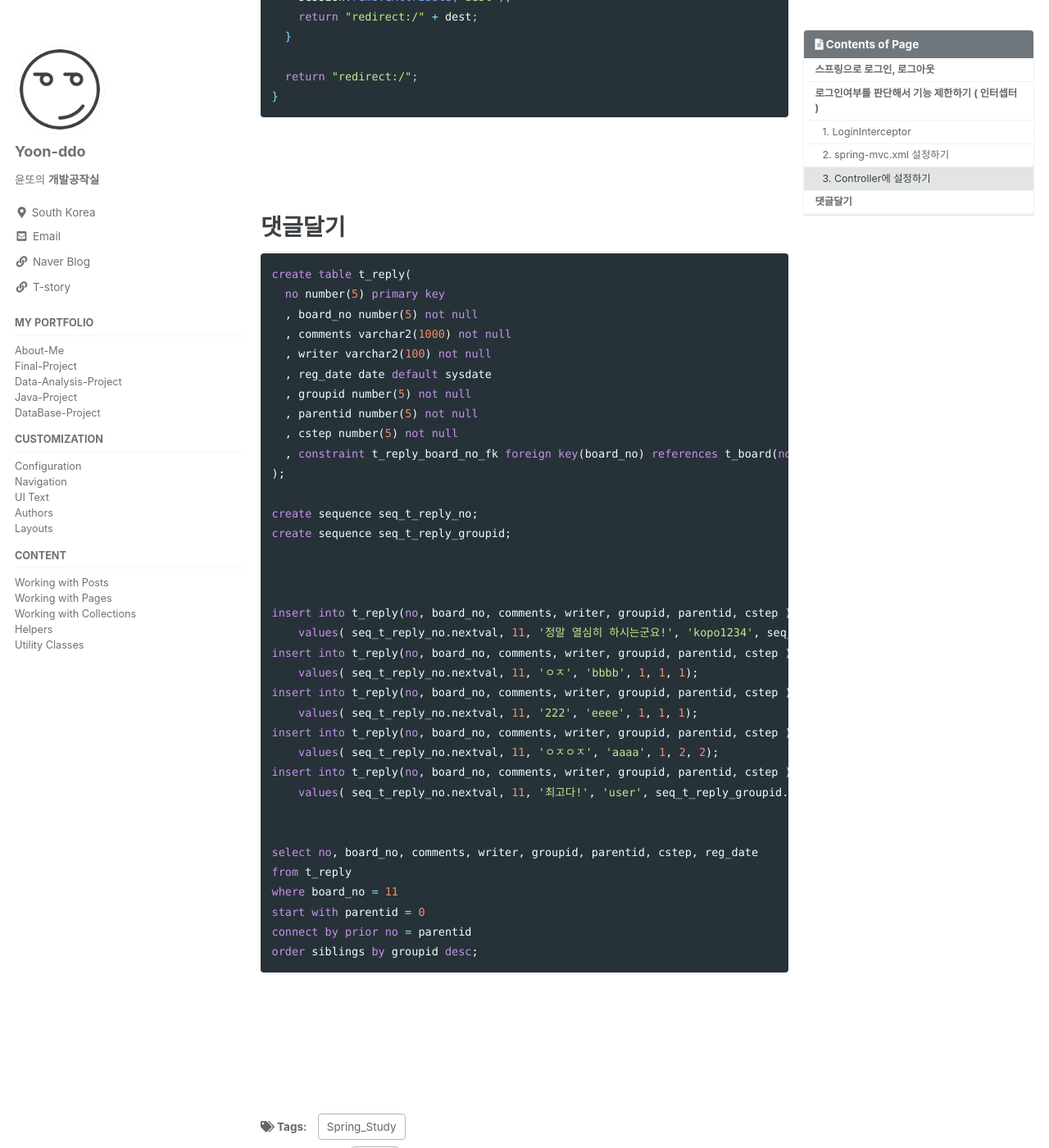
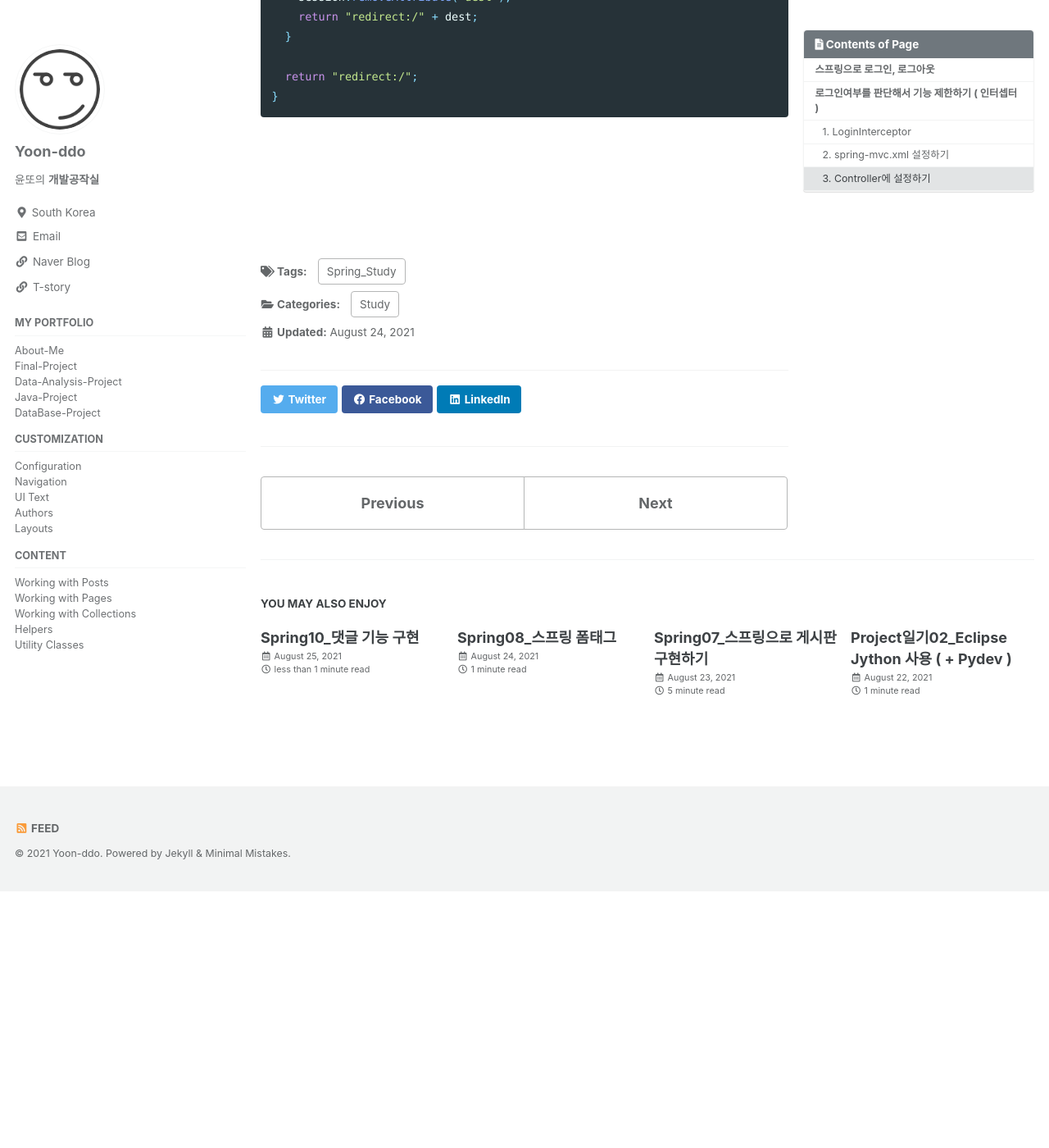
Before and after one commit to Yoon-ddo/Yoon-ddo.github.io, a Jekyll site: the page built from _posts/2021-08-24-Spring09_로그인 로그아웃 구현.md, in a window 1280 px wide and 1400 px high, scrolled down 3297 px. Shown: the whole window at 82% size. Built offline with Jekyll 4.4.1, drawn with Linux system fonts in a browser that asks for light colours; cached includes are drawn as plain includes; after the commit the page ends 4384 px from its top, so only the background shows below that; some of the changed text lies outside the part shown.

Commit message:
Update and rename 2021-08-24-Spring09_스프링으로 구현하는 로그인.md to 2021-08-24-Spring09_로그인 로그아웃 구현.md

````diff
--- a/_posts/2021-08-24-Spring09_스프링으로 구현하는 로그인.md
+++ b/_posts/2021-08-24-Spring09_로그인 로그아웃 구현.md
@@ -1,5 +1,5 @@
 ---
-title: Spring09_스프링으로 구현하는 로그인, 로그아웃
+title: Spring09_로그인, 로그아웃 구현
 toc: true
 toc_sticky: true
 toc_label: "Contents of Page"
@@ -134,47 +134,5 @@ public String login(MemberVO member, Model model, HttpSession session) {
 }
 ```
 
-<br><br><br>
-
-# 댓글달기
-
-```sql
-create table t_reply(
-  no number(5) primary key
-  , board_no number(5) not null
-  , comments varchar2(1000) not null
-  , writer varchar2(100) not null
-  , reg_date date default sysdate
-  , groupid number(5) not null
-  , parentid number(5) not null
-  , cstep number(5) not null
-  , constraint t_reply_board_no_fk foreign key(board_no) references t_board(no)
-);
-
-create sequence seq_t_reply_no;
-create sequence seq_t_reply_groupid;
-
-
-
-insert into t_reply(no, board_no, comments, writer, groupid, parentid, cstep )
-    values( seq_t_reply_no.nextval, 11, '정말 열심히 하시는군요!', 'kopo1234', seq_t_reply_groupid.nextval, 0, 0);
-insert into t_reply(no, board_no, comments, writer, groupid, parentid, cstep )
-    values( seq_t_reply_no.nextval, 11, 'ㅇㅈ', 'bbbb', 1, 1, 1);
-insert into t_reply(no, board_no, comments, writer, groupid, parentid, cstep )
-    values( seq_t_reply_no.nextval, 11, '222', 'eeee', 1, 1, 1);
-insert into t_reply(no, board_no, comments, writer, groupid, parentid, cstep )
-    values( seq_t_reply_no.nextval, 11, 'ㅇㅈㅇㅈ', 'aaaa', 1, 2, 2);
-insert into t_reply(no, board_no, comments, writer, groupid, parentid, cstep )
-    values( seq_t_reply_no.nextval, 11, '최고다!', 'user', seq_t_reply_groupid.nextval, 0, 0);
-
-
-select no, board_no, comments, writer, groupid, parentid, cstep, reg_date
-from t_reply
-where board_no = 11
-start with parentid = 0
-connect by prior no = parentid
-order siblings by groupid desc;
-```
-
 
 <br><br><br><br>
````
